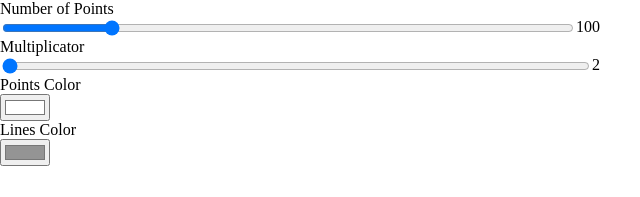
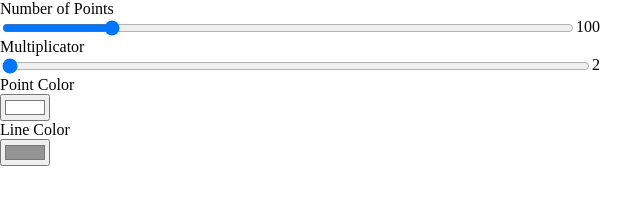
Before and after one commit to GabrielBucsan/times-table, a plain HTML site: page index.html in a window 1280 px wide. Shown: the part 600-797 px from the top of the page, 0-640 px from the left. Drawn offline with nearby package versions, Linux system fonts and the light colour scheme.

Commit message:
Fixed text
Fixed labels for sliders

```diff
--- a/index.html
+++ b/index.html
@@ -25,9 +25,9 @@
             <input type="range" name="multiplicatorRange" id="multiplicatorRange" min="2" max="50" value="2" class='fill-width'>
             <output name="multiplicatorRangeOut" for="multiplicatorRange">2</output>
         </form>
-        <span>Points Color</span>
+        <span>Point Color</span>
         <input type="color" name="pointsColor" id="pointsColor" value="#ffffff">
-        <span>Lines Color</span>
+        <span>Line Color</span>
         <input type="color" name="linesColor" id="linesColor" value="#949494">
     </div>
 </body>
```
